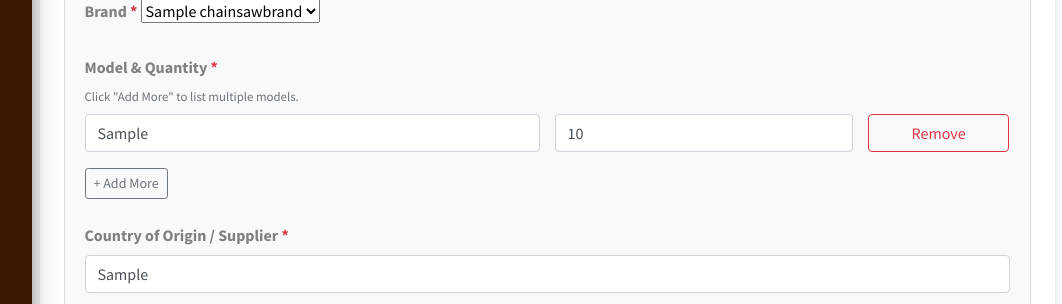
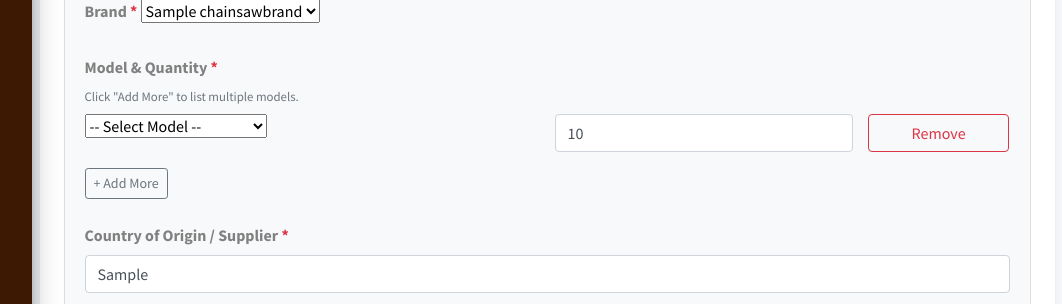
Before and after one commit to glucion05012/cops_djangoPython, a Django app: template cps/templates/import/edit.html in a window 1280 px wide. Shown: the part 1118-1422 px from the top of the page, without its empty margins (218-1280 px from the left). Run offline with Django 4.2, Linux system fonts and the light colour scheme; tables that the repository leaves empty hold one stand-in row (values such as "Sample post"); the template is opened without the code that fills it: values that come from a table or form of the project are taken from there, most other values are stand-ins (such as "Sample title", 1, 10 or a date in 2020); some libraries are stand-ins or nearby versions.

Commit message:
added select model

```diff
--- a/cps/templates/import/edit.html
+++ b/cps/templates/import/edit.html
@@ -202,7 +202,10 @@
                                 {% for item in ch_details %}
                                 <div class="row g-2 mb-2 model-quantity-item">
                                     <div class="col-md-6">
-                                        <input type="text" name="model[]" class="form-control" placeholder="Model" value="{{ item.model }}">
+                                        <select name="model[]" class="form-select model-dropdown" data-selected="{{ item.model }}" required>
+                                            <option value="">-- Select Model --</option>
+                                            <!-- Options will be loaded by JavaScript -->
+                                        </select>
                                     </div>
                                     <div class="col-md-4">
                                         <input type="number" name="quantity[]" class="form-control" placeholder="Quantity" min="1" value="{{ item.quantity }}">
@@ -352,69 +355,68 @@
 </div>
 
 <script>
+
     $(document).ready(function () {
-        function loadModels(brandId, dropdown) {
+        function loadModels(brandId, dropdown, selectedModel = '') {
             if (!brandId) return;
 
             $.ajax({
                 url: '{% url "get_chainsaw_models" %}',
                 data: { brand_id: brandId },
                 success: function (data) {
-                    dropdown.empty().append('<option disabled selected>-- Select Model --</option>');
+                    dropdown.empty().append('<option value="">-- Select Model --</option>');
                     data.models.forEach(function (model) {
-                        dropdown.append('<option value="' + model.name + '">' + model.name + '</option>');
+                        const isSelected = model.name === selectedModel ? 'selected' : '';
+                        dropdown.append(`<option value="${model.name}" ${isSelected}>${model.name}</option>`);
                     });
                 }
             });
         }
 
-        // On brand change
+        const currentBrand = $('#brand').val();
+
+        // Populate dropdowns on page load (edit)
+        $('#model-quantity-list .model-dropdown').each(function () {
+            const selectedModel = $(this).data('selected');
+            loadModels(currentBrand, $(this), selectedModel);
+        });
+
+        // Handle brand change
         $('#brand').on('change', function () {
-            const brandName = $(this).val();
+            const brand = $(this).val();
             $('#model-quantity-list .model-dropdown').each(function () {
-                loadModels(brandName, $(this)
-                );
+                loadModels(brand, $(this));
             });
         });
 
-        // On add new row
+        // Add new row
         $('#add-row').on('click', function () {
             const newRow = `
                 <div class="row g-2 mb-2 model-quantity-item">
                     <div class="col-md-6">
                         <select name="model[]" class="form-select model-dropdown" required>
-                            <option value="" disabled selected>-- Select Model --</option>
+                            <option value="">-- Select Model --</option>
                         </select>
                     </div>
                     <div class="col-md-4">
-                        <input type="number" name="quantity[]" class="form-control" placeholder="Quantity" min="1" required>
+                        <input type="number" name="quantity[]" class="form-control" placeholder="Quantity" min="1">
                     </div>
                     <div class="col-md-2">
                         <button type="button" class="btn btn-outline-danger w-100 remove-row">Remove</button>
                     </div>
                 </div>`;
             $('#model-quantity-list').append(newRow);
-
-            const brandName = $('#brand').val();
-            const newDropdown = $('#model-quantity-list .model-dropdown').last();
-            loadModels(brandName, newDropdown, '');
+            loadModels($('#brand').val(), $('#model-quantity-list .model-dropdown').last());
         });
 
         // Remove row
         $(document).on('click', '.remove-row', function () {
             $(this).closest('.model-quantity-item').remove();
         });
-
-        // ✅ Initial load (edit page): load models into each dropdown
-        const initialBrand = $('#brand').val();
-        $('#model-quantity-list .model-quantity-item').each(function () {
-            const dropdown = $(this).find('.model-dropdown');
-            const selectedModel = dropdown.data('selected'); // from data-selected="{{ item.model }}"
-            loadModels(initialBrand, dropdown, selectedModel);
-        });
     });
 
-    document.getElementById('add-row').addEventListener('click', function () {
+
+    {% comment %} document.getElementById('add-row').addEventListener('click', function () {
         const container = document.getElementById('model-quantity-list');
         const newRow = document.createElement('div');
         newRow.className = 'row g-2 mb-2 model-quantity-item';
@@ -436,7 +438,7 @@
         if (e.target.classList.contains('remove-row')) {
             e.target.closest('.model-quantity-item').remove();
         }
-    });
+    }); {% endcomment %}
 
     $('#establishment').on('change', function () {
         const selected = $(this).find(':selected');
@@ -531,19 +533,23 @@
 
         // Validate Model and Quantity rows
         $('#model-quantity-list .model-quantity-item').each(function () {
-            const model = $(this).find('input[name="model[]"]');
+            const model = $(this).find('select[name="model[]"]'); // changed from input to select
             const qty = $(this).find('input[name="quantity[]"]');
 
-            if (!model.val().trim()) {
+            if (!model.val()) {
                 model.addClass('is-invalid');
                 hasError = true;
                 firstErrorTab = 'form-section';
+            } else {
+                model.removeClass('is-invalid');
             }
 
             if (!qty.val() || parseInt(qty.val()) < 1) {
                 qty.addClass('is-invalid');
                 hasError = true;
                 firstErrorTab = 'form-section';
+            } else {
+                qty.removeClass('is-invalid');
             }
         });
 
--- a/cps/views.py
+++ b/cps/views.py
@@ -174,12 +174,13 @@
         if request.method == 'POST':
             try:
                 with transaction.atomic():
-                    brand_name = request.POST.get('brand')
+                    brand_id = request.POST.get('brand')
 
                     chimport = get_object_or_404(CHImport, id=decrypted_id)
-                    brand, _ = ChainsawBrand.objects.get_or_create(name=brand_name)
+                    brand_name = request.POST.get('brand')
+                    brand = ChainsawBrand.objects.get(id=brand_id)
 
-                    chimport.brand_id = brand.id
+                    chimport.brand = brand
                     chimport.origin = request.POST.get('origin')
                     chimport.purpose = request.POST.get('purpose')
                     chimport.estab_id_dniis = request.POST.get('estab_id_dniis')
```
